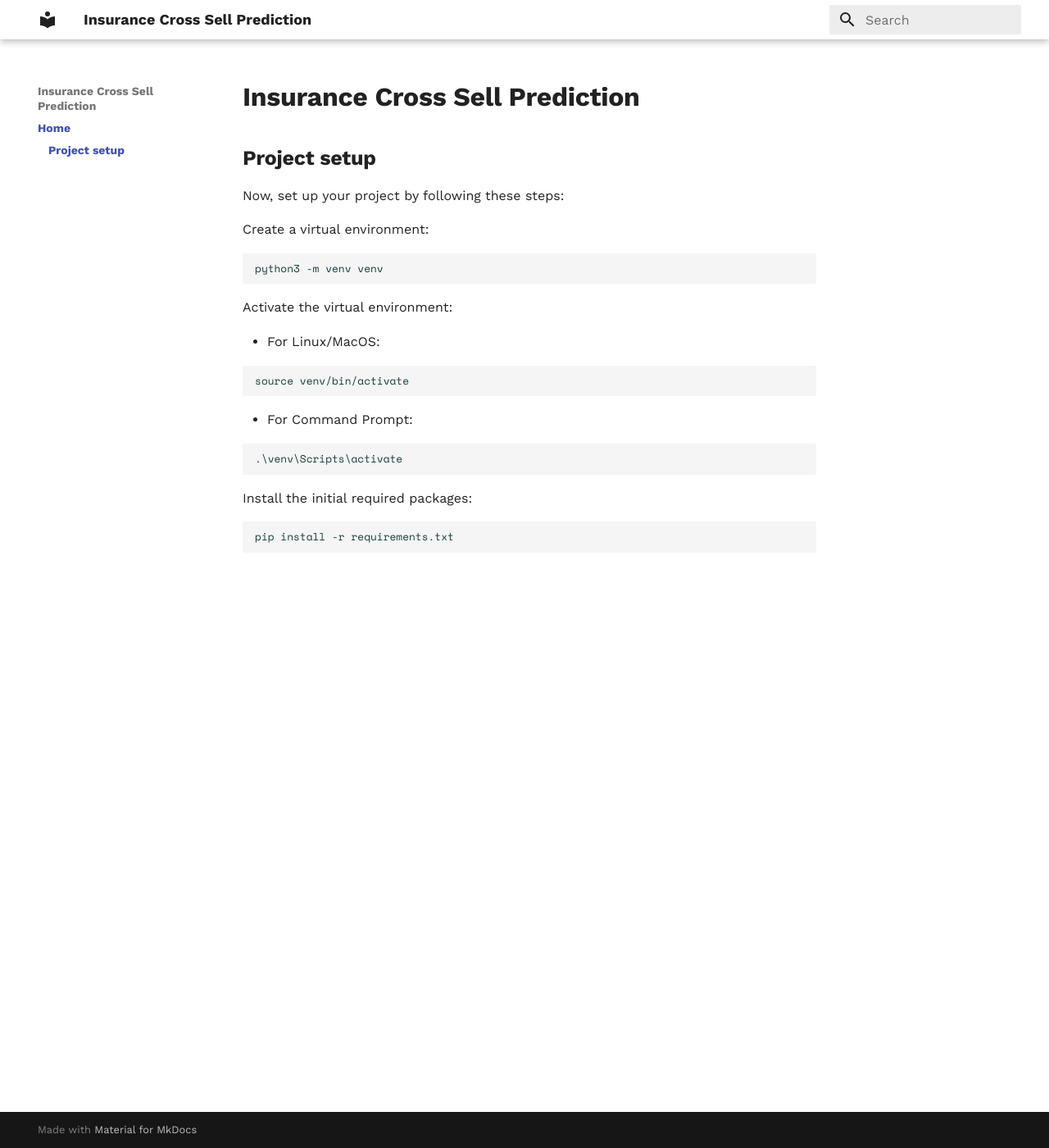
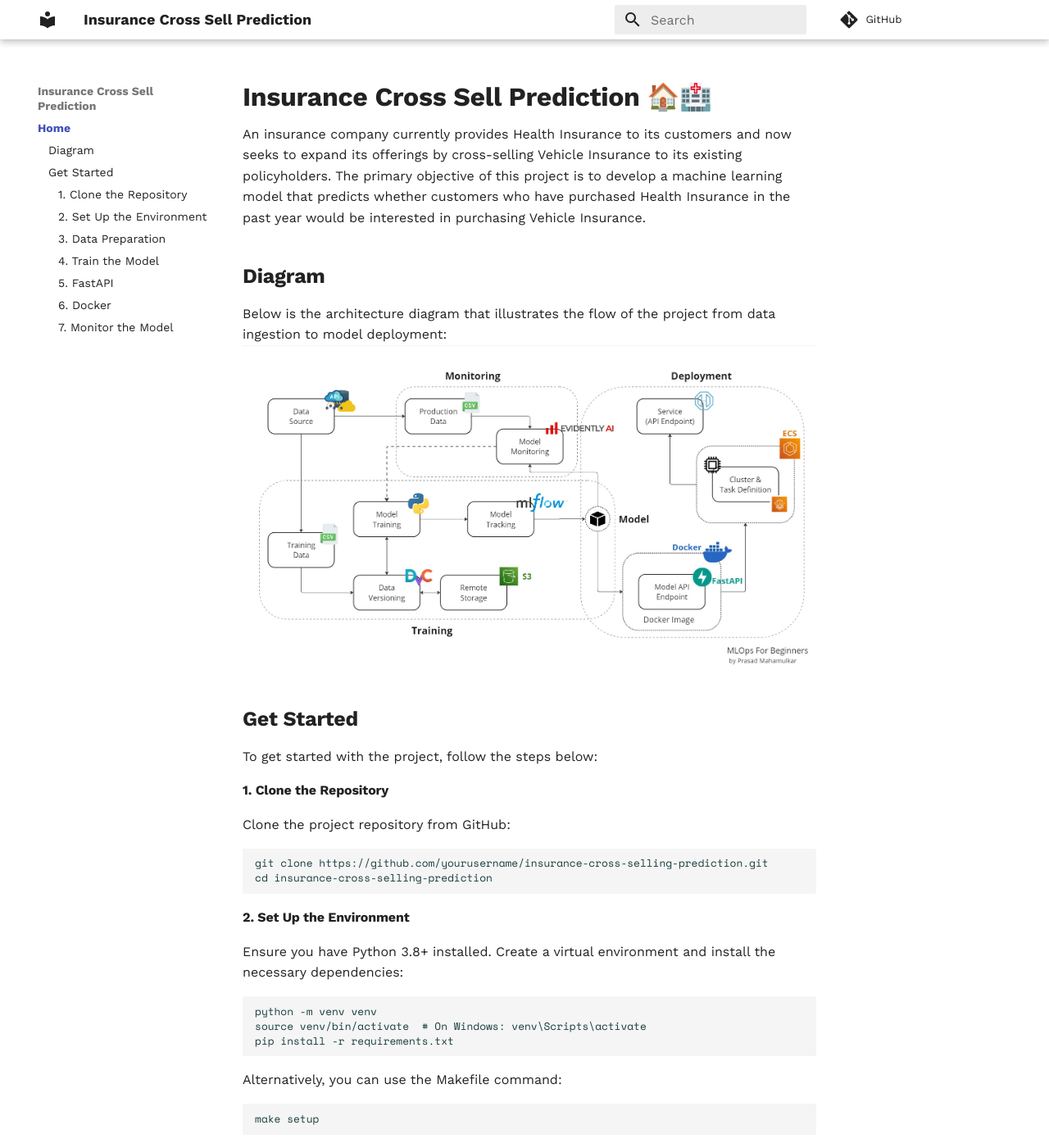
Before and after one commit to Ar3ee3ar/learn_mlopz, an MkDocs documentation site: the page built from docs/index.md, in a window 1280 px wide and 1400 px high. Shown: the whole window at 82% size. Built offline with MkDocs 1.6.1 and Material for MkDocs 9.7.7, drawn with Linux system fonts in a browser that asks for light colours; comment, search, counter and statistics services are not loaded; some of the changed text lies outside the part shown.

Commit message:
docs update

````diff
--- a/docs/index.md
+++ b/docs/index.md
@@ -1,25 +1,69 @@
-# Insurance Cross Sell Prediction
+# Insurance Cross Sell Prediction 🏠🏥
 
-## **Project setup**
-Now, set up your project by following these steps:
+An insurance company currently provides Health Insurance to its customers and now seeks to expand its offerings by cross-selling Vehicle Insurance to its existing policyholders. The primary objective of this project is to develop a machine learning model that predicts whether customers who have purchased Health Insurance in the past year would be interested in purchasing Vehicle Insurance.
 
-Create a virtual environment:
+## Diagram
+Below is the architecture diagram that illustrates the flow of the project from data ingestion to model deployment:
+![Image](/mlops.jpg)
+
+## Get Started
+To get started with the project, follow the steps below:
+
+#### 1. Clone the Repository
+Clone the project repository from GitHub:
+
 ```bash
-python3 -m venv venv
+git clone https://github.com/yourusername/insurance-cross-selling-prediction.git
+cd insurance-cross-selling-prediction
+```
+#### 2. Set Up the Environment
+Ensure you have Python 3.8+ installed. Create a virtual environment and install the necessary dependencies:
+```bash
+python -m venv venv
+source venv/bin/activate  # On Windows: venv\Scripts\activate
+pip install -r requirements.txt
+```
+Alternatively, you can use the Makefile command:
+```bash
+make setup
+```
+#### 3. Data Preparation
+Pull the data from DVC. If this command doesn't work, the train and test data are already present in the data folder:
+```bash
+dvc pull
 ```
 
-Activate the virtual environment:
+#### 4. Train the Model
+To train the model, run the following command:
 
-- For Linux/MacOS:
 ```bash
-source venv/bin/activate
+python main.py
 ```
-- For Command Prompt:
+Or use the Makefile command:
+
 ```bash
-.\venv\Scripts\activate
+make run
+```
+This script will load the data, preprocess it, train the model, and save the trained model to the models/ directory.
+
+#### 5. FastAPI
+Start the FastAPI application by running:
+
+```bash
+uvicorn app:app --reload
 ```
 
-Install the initial required packages:
+#### 6. Docker
+To build the Docker image and run the container:
+
 ```bash
-pip install -r requirements.txt
+docker build -t my_app .
+docker run -p 80:80 my_app
 ```
+#### 7. Monitor the Model
+Integrate Evidently AI to monitor the model for data drift and performance degradation:
+
+```bash
+python monitor.py
+```
+If this doesn't work, you can use Jupyter Notebook to run the monitoring script.
--- a/mkdocs.yml
+++ b/mkdocs.yml
@@ -1,5 +1,6 @@
 site_name: Insurance Cross Sell Prediction
 site_description: A machine learning projects.
+repo_url: https://github.com/prsdm/ml-project
 
 theme:
   name: material
@@ -19,3 +20,17 @@ nav:
 
 extra_css:
   - css/extra.css
+
+extra:
+  social:
+    - icon: fontawesome/brands/github
+      link: https://github.com/prsdm
+    - icon: fontawesome/brands/x-twitter
+      link: https://x.com/prsdm17
+    - icon: fontawesome/brands/medium
+      link: https://medium.com/@prasadmahamulkar
+    - icon: fontawesome/brands/docker
+      link: https://hub.docker.com/r/prsdm17/ml-fastapi
+
+copyright: |
+  &copy; 2024 <a href="https://github.com/prsdm"  target="_blank" rel="noopener">Prasad Mahamulkar</a>
````
Also changed, not shown: docs/mlops.jpg (added).
